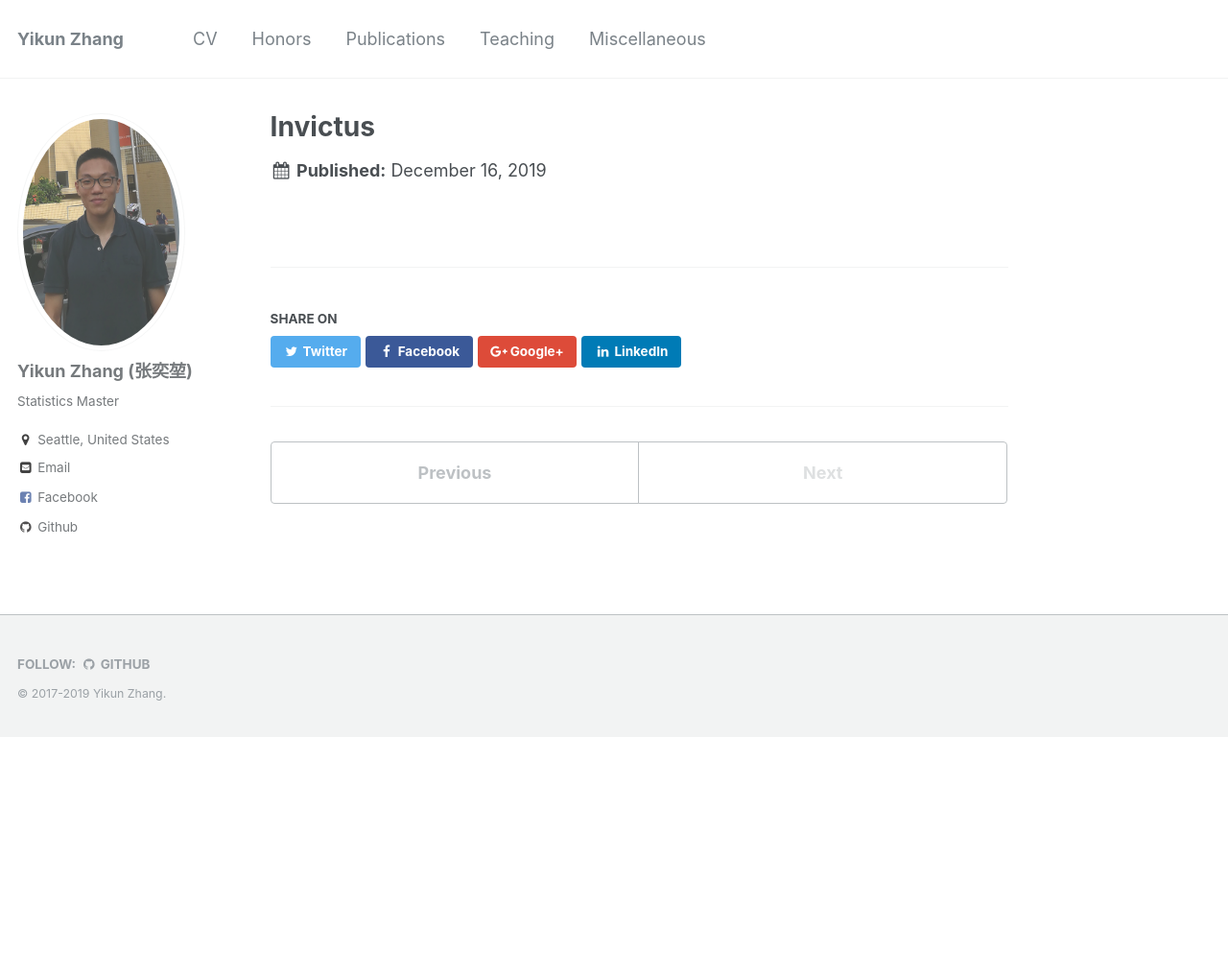
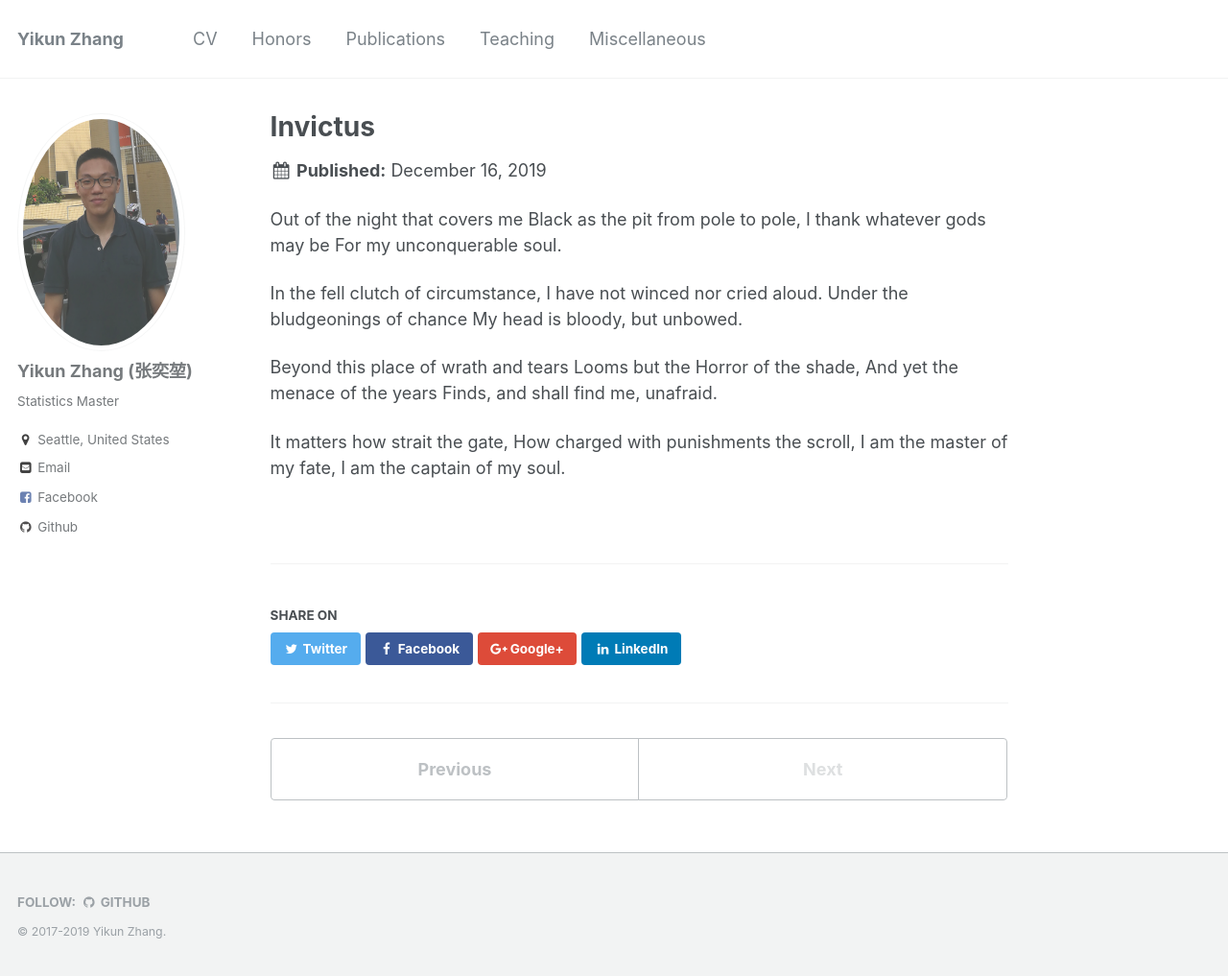
Before and after one commit to zhangyk8/zhangyk8.github.io, a Jekyll site: the page built from _portfolio/portfolio-3.md, in a window 1280 px wide and 1017 px high. Shown: the whole window at 96% size. Built offline with Jekyll 4.4.1, drawn with Linux system fonts in a browser that asks for light colours.

Commit message:
Update portfolio-3.md

```diff
--- a/_portfolio/portfolio-3.md
+++ b/_portfolio/portfolio-3.md
@@ -5,3 +5,23 @@ This poem invigorated the Nobel Prize Laureate, Nelson Mandela, to withstand his
 collection: portfolio
 permalink: /portfolio/
 ---
+
+Out of the night that covers me
+  Black as the pit from pole to pole,
+I thank whatever gods may be
+  For my unconquerable soul.
+
+In the fell clutch of circumstance,
+  I have not winced nor cried aloud.
+Under the bludgeonings of chance
+  My head is bloody, but unbowed.
+
+Beyond this place of wrath and tears
+  Looms but the Horror of the shade,
+And yet the menace of the years
+  Finds, and shall find me, unafraid.
+
+It matters how strait the gate,
+  How charged with punishments the scroll,
+I am the master of my fate,
+  I am the captain of my soul.
```
